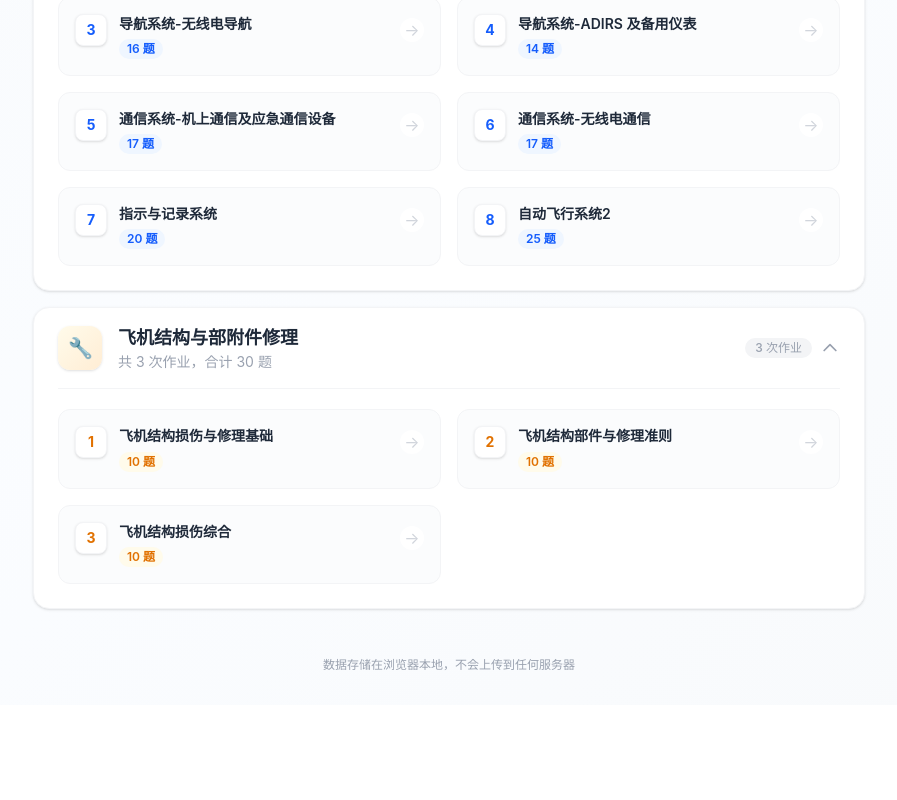
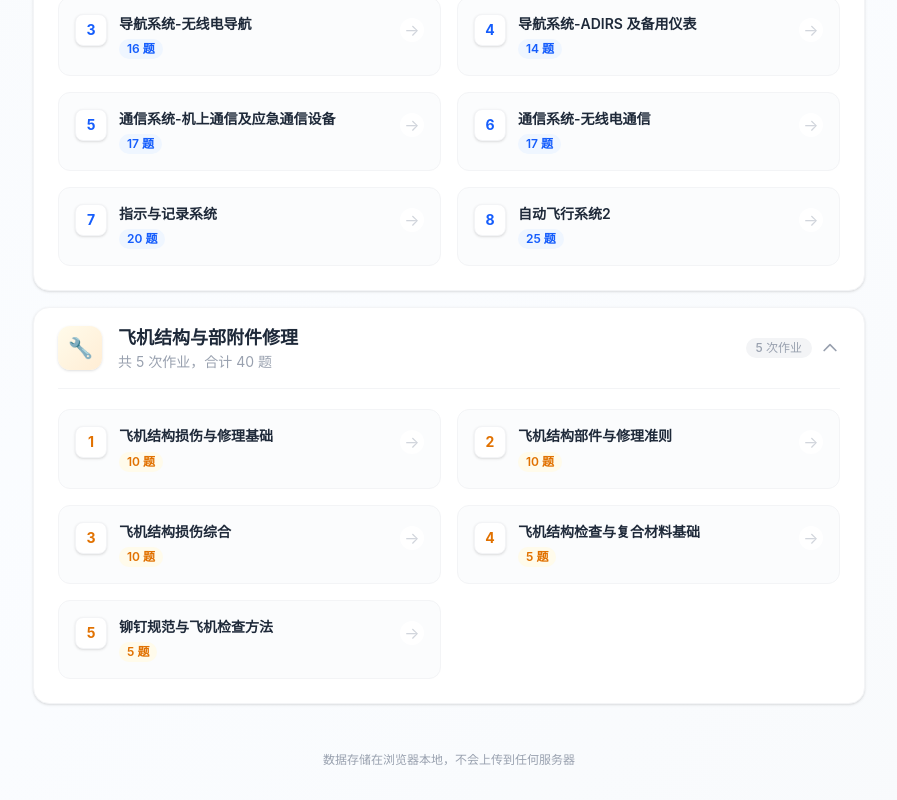
Before and after one commit to Ayzzz123/TestMe, a React (Vite) app: page / in a window 1280 px wide. Shown: the part 540-1340 px from the top of the page, without its empty margins (191-1088 px from the left). Before the commit the page ends 1245 px from the top, so only its background shows below. Built offline with nearby package versions, Linux system fonts and the light colour scheme.

Commit message:
fix: 修正飞机结构与部附件修理3道错题答案，新增作业4和作业5 (10题)

```diff
--- a/src/components/HomePage.tsx
+++ b/src/components/HomePage.tsx
@@ -29,6 +29,8 @@ const STRUCTURE_CHAPTERS: HomeworkChapter[] = [
   { index: 1, name: '飞机结构损伤与修理基础', start: 0, end: 9 },
   { index: 2, name: '飞机结构部件与修理准则', start: 10, end: 19 },
   { index: 3, name: '飞机结构损伤综合', start: 20, end: 29 },
+  { index: 4, name: '飞机结构检查与复合材料基础', start: 30, end: 34 },
+  { index: 5, name: '铆钉规范与飞机检查方法', start: 35, end: 39 },
 ]
 
 export function HomePage({ onStartQuiz }: Props) {
@@ -150,7 +152,7 @@ export function HomePage({ onStartQuiz }: Props) {
                 <div className="text-left">
                   <h3 className="font-bold text-gray-800 text-lg">飞机结构与部附件修理</h3>
                   <p className="text-sm text-gray-400">
-                    共 3 次作业，合计 {allStructureQuestions.length} 题
+                    共 5 次作业，合计 {allStructureQuestions.length} 题
                   </p>
                 </div>
               </div>
```
Also changed, not shown: src/data/aircraft-structure-exam.json (+1 -1 lines), 1 other file (tests, documents, lock files or other folders).
